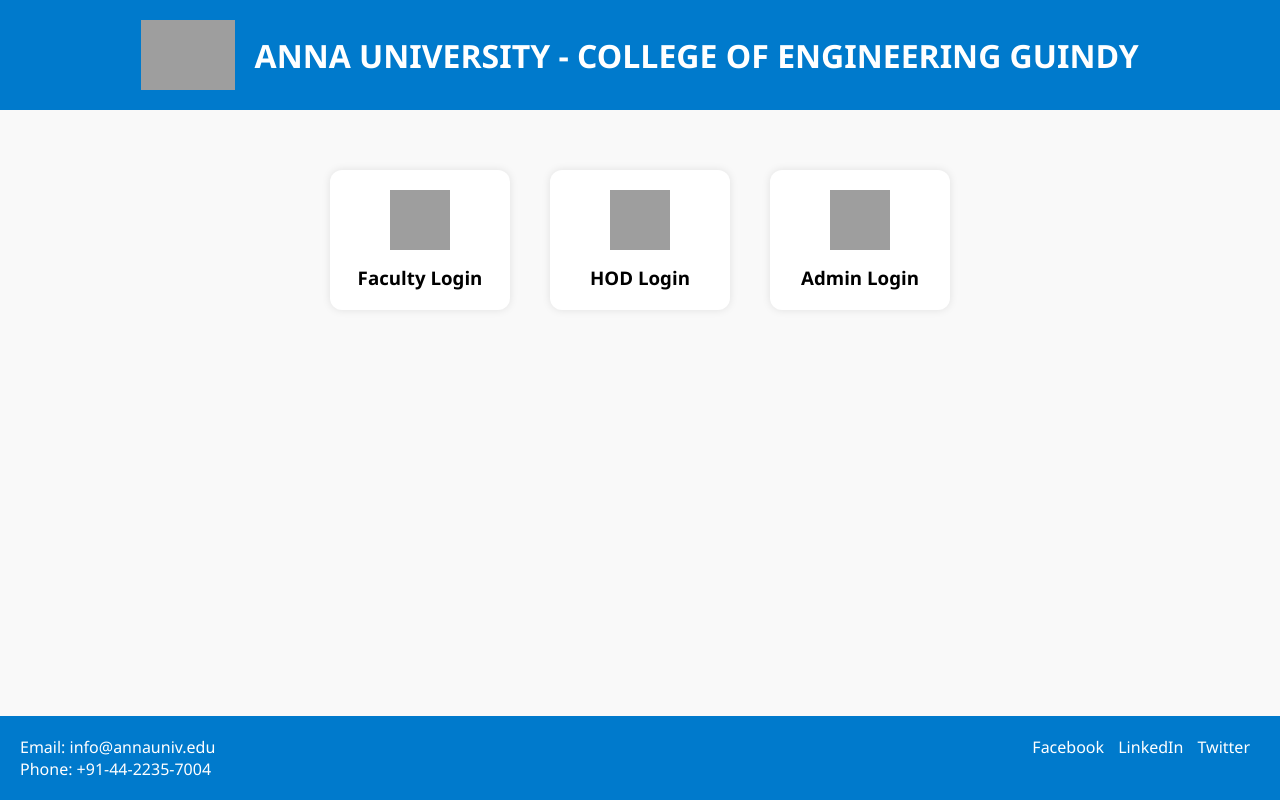
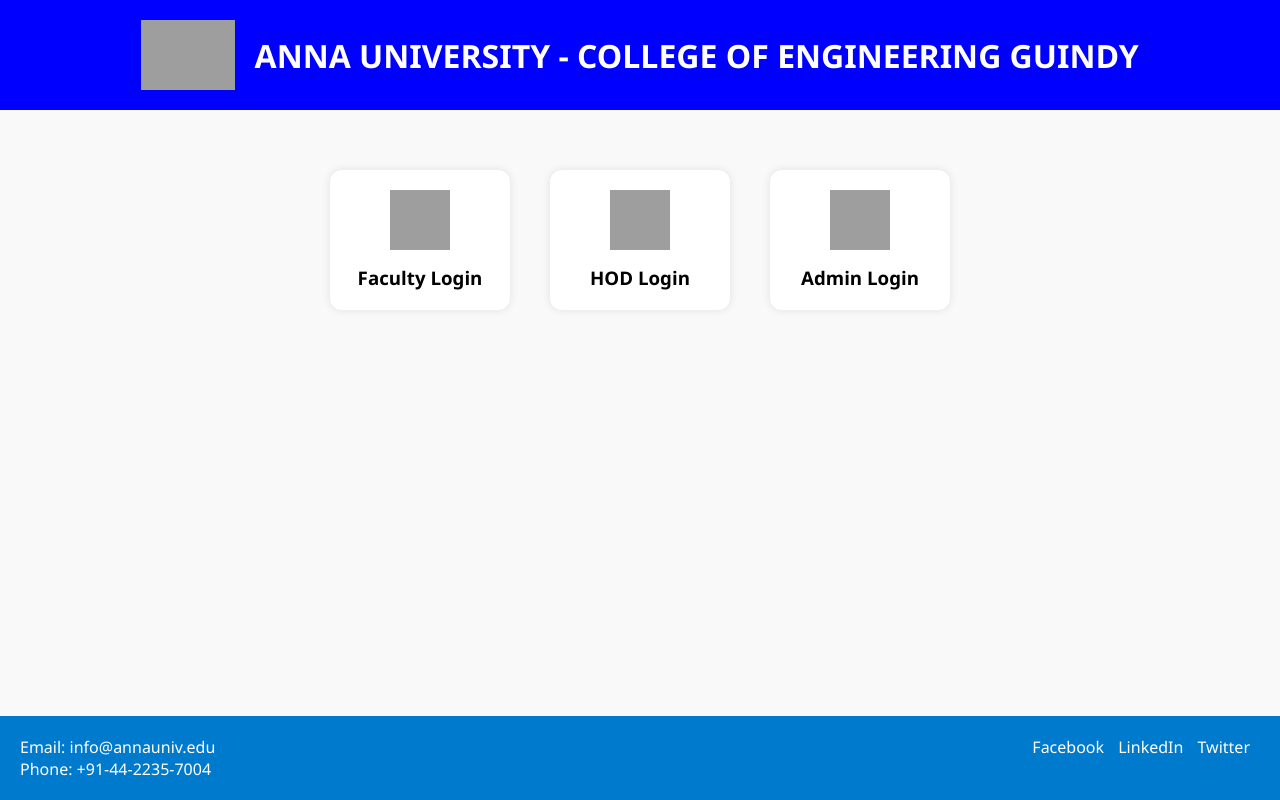
Before and after one commit to GokulSachi-py/faculty-management, a website: page public/index.html in a window 1280 px wide. Drawn offline with Linux system fonts and the light colour scheme; grey boxes are pictures that could not be loaded.

Commit message:
Made some updates

```diff
--- a/public/style.css
+++ b/public/style.css
@@ -13,7 +13,7 @@
   /* ------------------ HOMEPAGE (index.html) ------------------ */
 
   header {
-    background-color: #007acc;
+    background-color: blue;
     padding: 20px;
     color: white;
     text-align: center;
```
